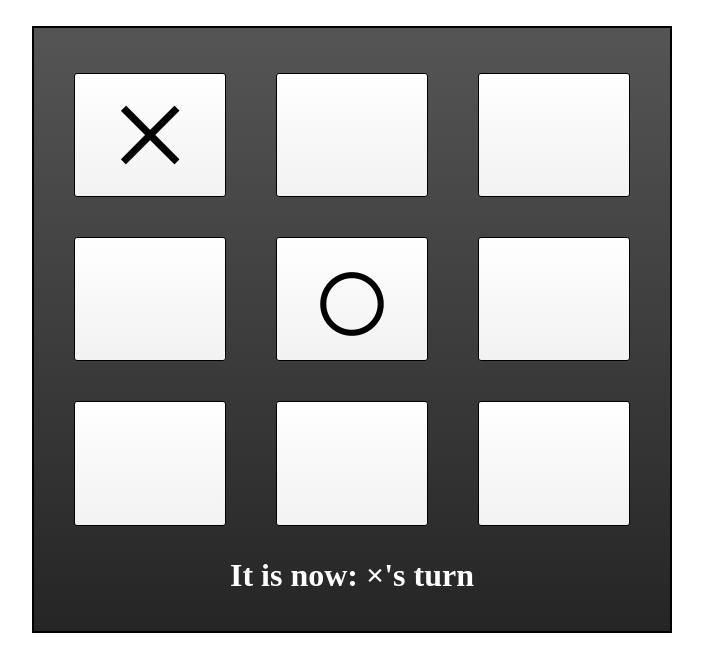
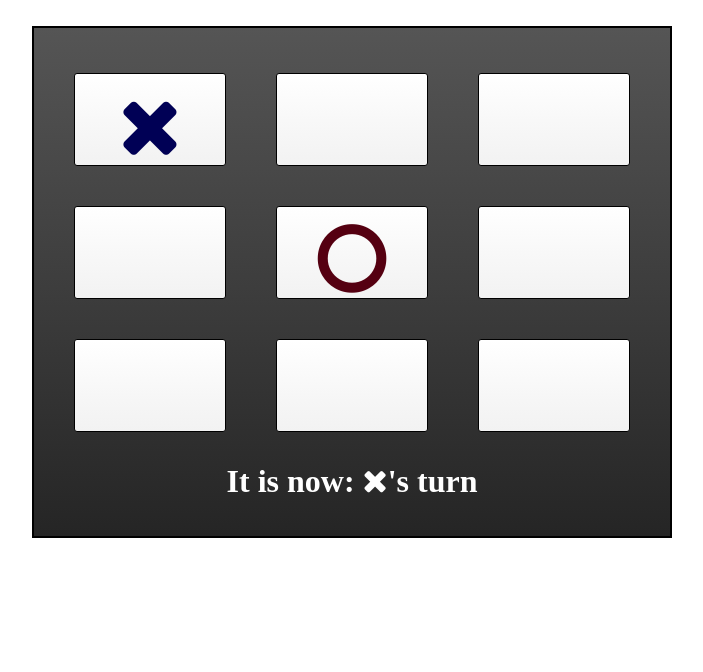
Before and after one commit to danibrear/tictactoe, a plain HTML site: page index.html in a window 1280 px wide. Both pictures are taken after a click on the link 438 px from the left and 134 px from the top of the page. Shown: the whole page, without its empty margins (288-991 px from the left). Drawn offline with nearby package versions, Linux system fonts and the light colour scheme.

Commit message:
added font awesome and changed up some stylings

```diff
--- a/css/board.css
+++ b/css/board.css
@@ -29,8 +29,16 @@
   display: inline-block;
   height: 100%;
   width: 75%;
-  line-height: .85em;
-  font-size: 9em;
+  font-size: 5em;
+}
+.row .cell a span {
+  vertical-align: bottom;
+}
+.row .cell a .fa-times {
+  color: #000055;
+}
+.row .cell a .fa-circle-o {
+  color: #550011;
 }
 .directions {
   text-align: center;
--- a/index.html
+++ b/index.html
@@ -5,6 +5,7 @@
   <title>Tic Tac Toe</title>
   <link rel='Stylesheet' type='text/css' href='css/base.css'/>
   <link rel='Stylesheet' type='text/css' href='css/board.css'/>
+  <link rel='Stylesheet' type='text/css' href='http://cdnjs.cloudflare.com/ajax/libs/font-awesome/4.0.3/css/font-awesome.min.css'/>
 </head>
 <body>
   <div class='container'>
--- a/js/tictactoe.js
+++ b/js/tictactoe.js
@@ -9,7 +9,7 @@ var Square = function() {
 
 var Game = function($board) {
   var self = this;
-  this.players = ['&times;', '&#9675;'];
+  this.players = ['<span class="fa fa-times"></span>', '<span class="fa fa-circle-o"></span>'];
   this.$board = $board;
   this.winningCombinations = [[0,1,2],[3,4,5],[6,7,8],[0,3,6],[1,4,7],[2,5,8],[0,4,8],[2,4,6]];
 
@@ -139,19 +139,23 @@ var MiniMax = function(player, computer) {
   var getScoreArray = function(board, active, secondary, depth) {
     //see if the player that just played wins
     if (self.game.testSquares(secondary, board)){
+      //penalty based on depth leads to smarter early round picks.
       return secondary === self.player ? penalty - depth : depth - penalty;
     } else if (self.game.isGameOver(board)) {
       return 0;
     }
+
+    //get the list of available slots
     var available_slots = board.reduce(function(a,b,i) { if (b === undefined) a.push(i); return a }, []);
 
-
+    // run through the list of all possible moves.
     var scores_array = available_slots.map(function(slot) {
       var temp_board = board.slice(0);
       temp_board[slot] = active;
       return getScoreArray(temp_board, secondary, active, depth + 1)
     });
 
+    // if this is the player, we want to maximize our scoring potential.
     if (active === self.player) {
       var max_val = -Infinity;
       scores_array.forEach(function(x,i) {
@@ -161,7 +165,7 @@ var MiniMax = function(player, computer) {
         }
       });
       return max_val;
-    } else {
+    } else { // if this is the computer we want to minimize the scoring potential.
       var min_val = Infinity;
       scores_array.forEach(function(x,i) {
         if (x < min_val) {
```
